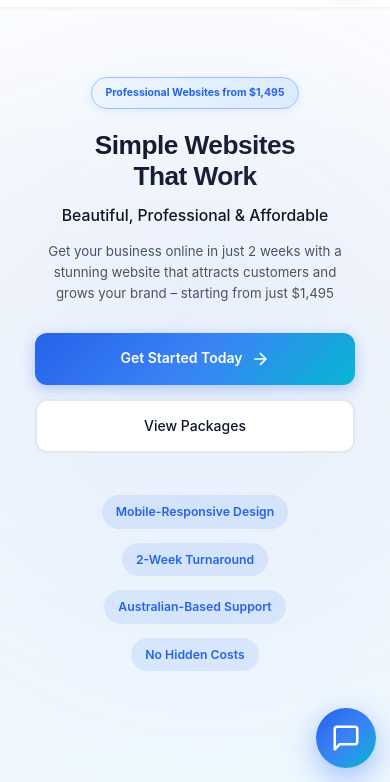
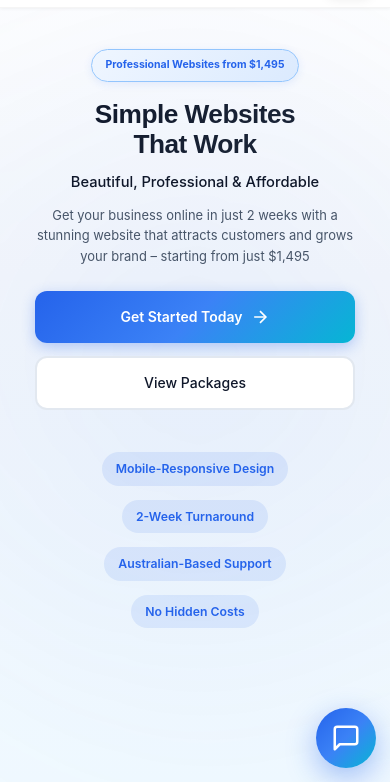
Before and after one commit to radion-x/websited-4, a plain HTML site: page public/offers/simple-websites/index.html in a window 390 px wide. Shown: the part 62-844 px from the top of the page. Drawn offline with Linux system fonts and the light colour scheme; no server answers; a script that the page names is missing.

Commit message:
Add proper top spacing to homepage hero on mobile

```diff
--- a/public/css/mobile.css
+++ b/public/css/mobile.css
@@ -332,51 +332,50 @@
 
     /* ============================================
        HERO SECTION - MOBILE FIRST
-       Premium with transparent header integration
+       Premium with fixed header
        ============================================ */
     .hero {
         min-height: 100vh;
         min-height: 100dvh;
         padding: 0 0 3rem 0;
-        padding-top: 70px;
+        padding-top: 90px;
         background-attachment: scroll;
         display: flex;
-        align-items: center;
+        align-items: flex-start;
     }
 
     .hero-content {
         text-align: center;
-        padding: 0 1.5rem;
-        padding-top: 0;
+        padding: 1.5rem 1.5rem 0 1.5rem;
     }
 
     .hero-badge-top {
         font-size: 0.75rem;
         padding: 0.5rem 1rem;
-        margin-bottom: 1.5rem;
+        margin-bottom: 1.25rem;
     }
 
     .hero h1 {
-        font-size: clamp(2.25rem, 10vw, 3rem) !important;
+        font-size: clamp(2rem, 9vw, 2.75rem) !important;
         line-height: 1.15;
-        margin-bottom: 1rem;
+        margin-bottom: 0.875rem;
     }
 
     .hero-subtitle {
-        font-size: 1.125rem;
+        font-size: 1.05rem;
         line-height: 1.4;
-        margin-bottom: 1rem;
+        margin-bottom: 0.875rem;
     }
 
     .hero-description {
-        font-size: 0.95rem;
+        font-size: 0.925rem;
         line-height: 1.6;
-        margin-bottom: 2rem;
+        margin-bottom: 1.75rem;
     }
 
     .hero-buttons {
         flex-direction: column;
-        gap: 1rem;
+        gap: 0.875rem;
         width: 100%;
         max-width: 100%;
     }
```
